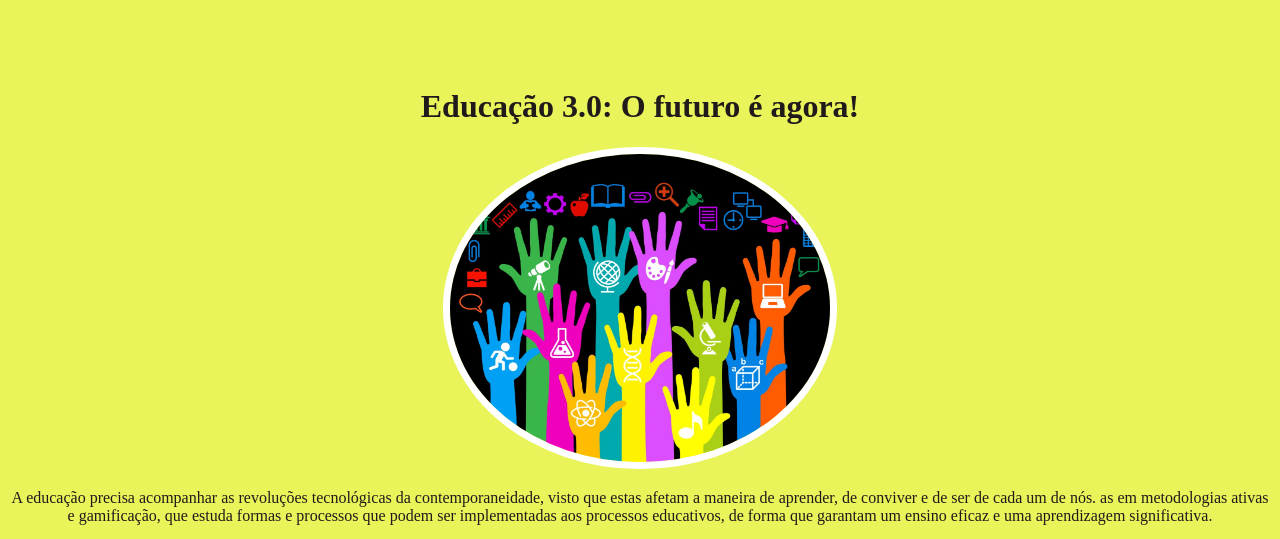
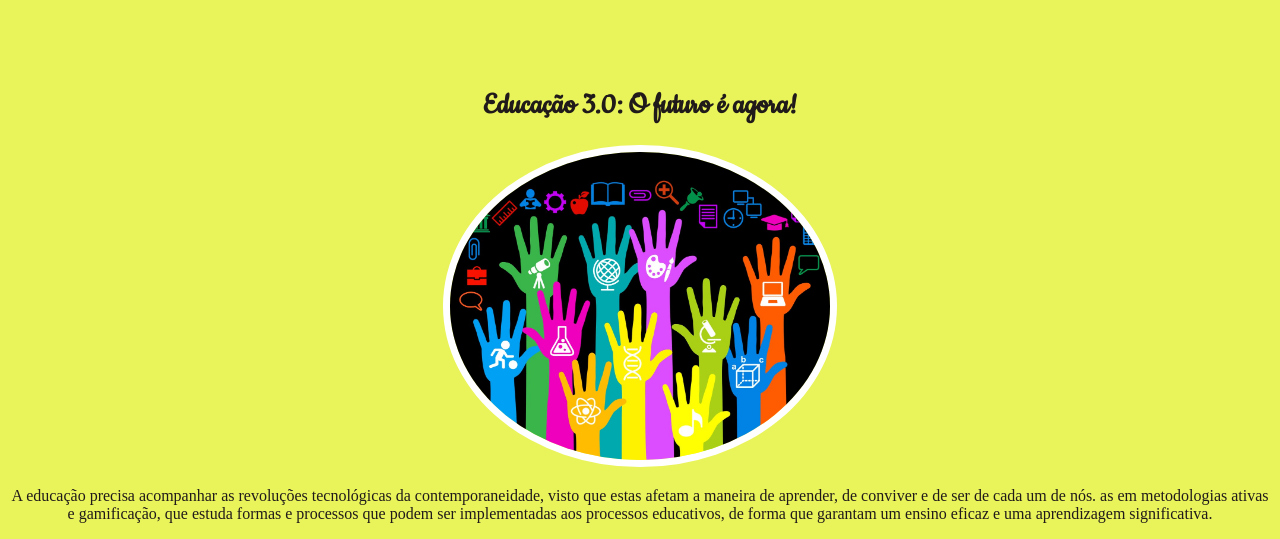
Before and after one commit to ranieri-leal/me, a plain HTML site: page index.html in a window 1280 px wide. Shown: the top 539 px of the page. Drawn offline with Linux system fonts and the light colour scheme.

Commit message:
configurar a fonte

```diff
--- a/index.html
+++ b/index.html
@@ -8,6 +8,7 @@
     <meta name="description" content="metodologias ativas e gamificação">
     <link rel="stylesheet" href="me.css">
     <link rel="stylesheet" href="https://use.fontawesome.com/releases/v5.7.2/css/all.css" integrity="sha384-fnmOCqbTlWIlj8LyTjo7mOUStjsKC4pOpQbqyi7RrhN7udi9RwhKkMHpvLbHG9Sr" crossorigin="anonymous">
+    <link href="https://fonts.googleapis.com/css?family=Cookie" rel="stylesheet">
     <title>Raniéri Leal</title>
 </head>
 <body>
--- a/me.css
+++ b/me.css
@@ -28,3 +28,6 @@ a{
 .espaco-ícone{
 margin-left: 5%
 }
+h1{
+    font-family: 'Cookie', cursive;
+}
```
